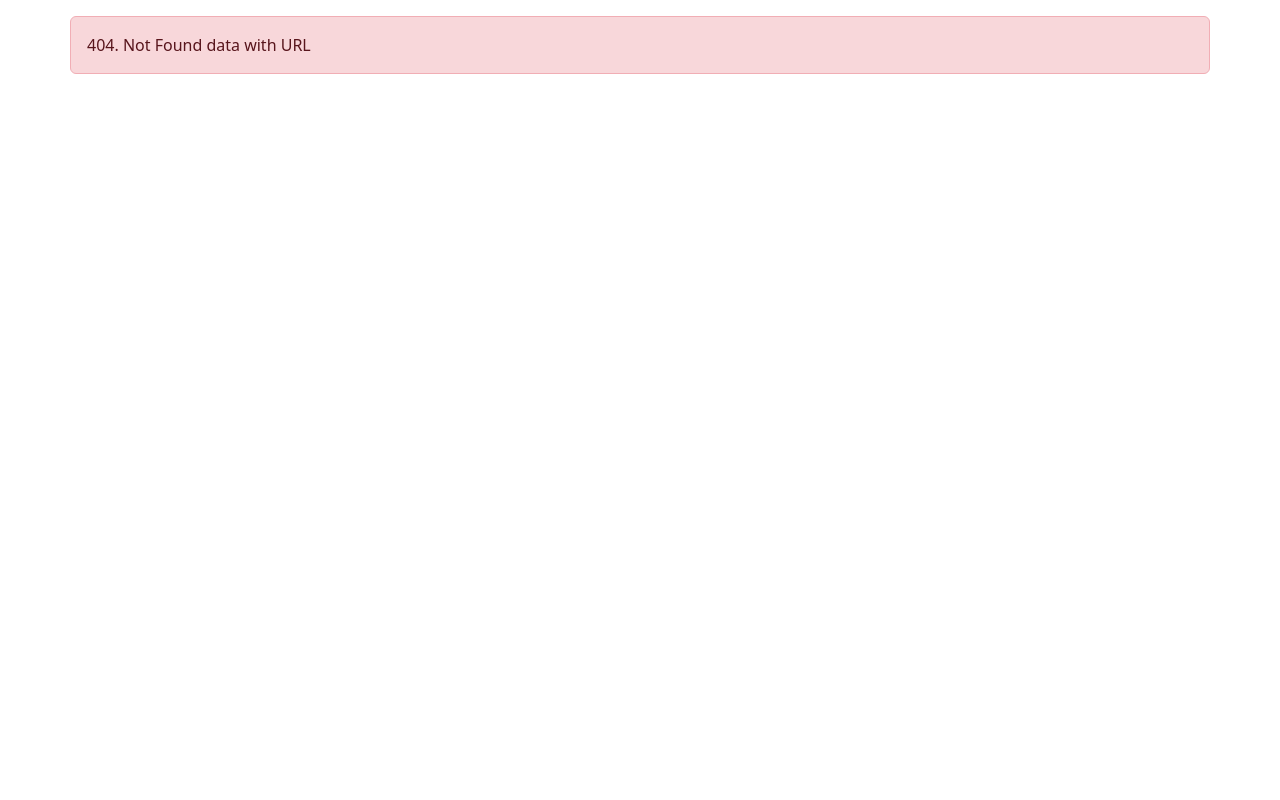
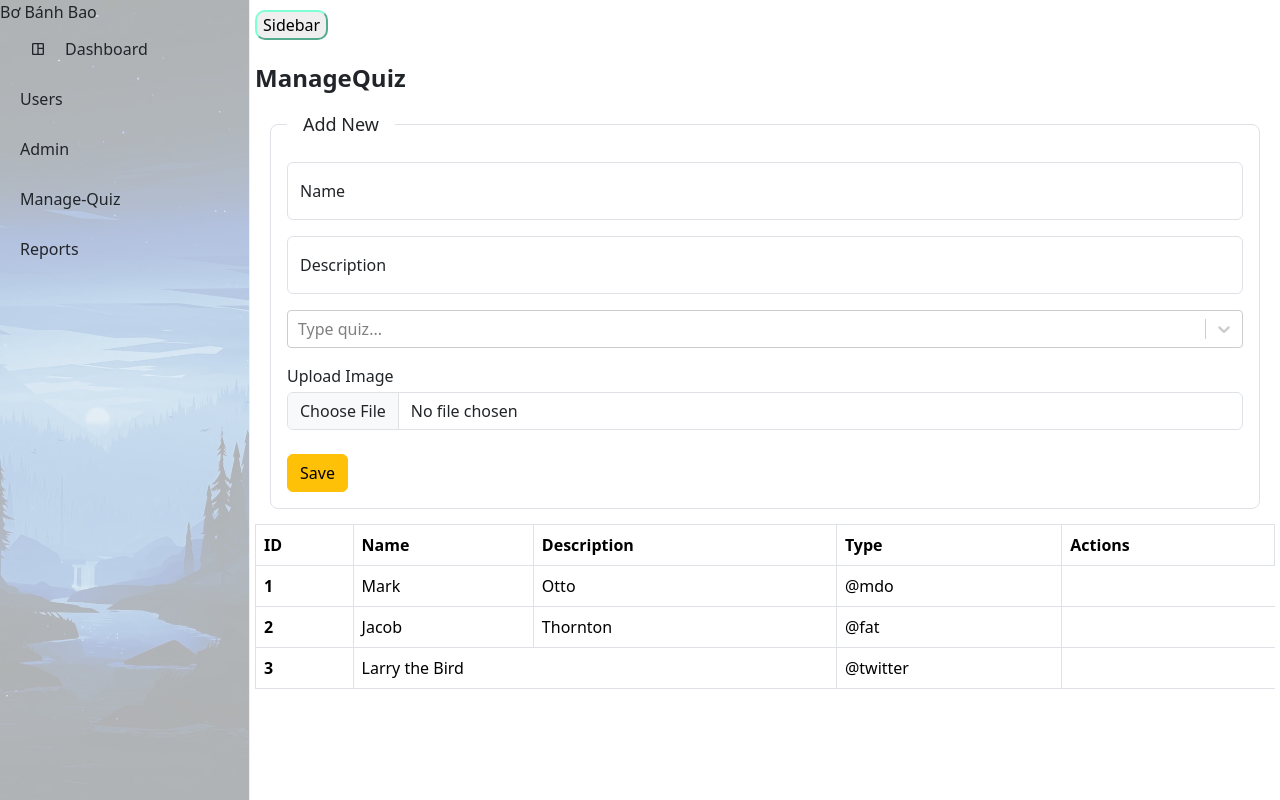
Before and after one commit to Jason-NamNguyen/project-1, a React (Create React App) app: page /admin/manage-quizzes in a window 1280 px wide. Before the commit this address had no page. Built offline with nearby package versions, Linux system fonts and the light colour scheme.

Commit message:
update 21/10 master

```diff
--- a/package.json
+++ b/package.json
@@ -20,6 +20,7 @@
     "react-redux": "^9.1.2",
     "react-router-dom": "^6.23.1",
     "react-scripts": "^5.0.1",
+    "react-select": "5.8.1",
     "react-toastify": "^10.0.5",
     "redux": "^5.0.1",
     "redux-persist": "^6.0.0",
--- /dev/null
+++ b/src/Components/Admin/Content/Quiz/ManageQuiz.js
@@ -0,0 +1,101 @@
+import Table from 'react-bootstrap/Table';
+import Select from 'react-select';
+import { useState } from 'react';
+import './ManageQuiz.scss';
+import { postCreateNewQuiz } from '../../../../Services/apiService';
+import { toast } from 'react-toastify';
+import TableQuiz from './TableQuiz';
+const options = [
+    { value: 'EASY', label: 'Easy' },
+    { value: 'MEDIUM', label: 'Medium' },
+    { value: 'HARD', label: 'Hard' },
+]
+const ManageQuiz = (props) => {
+    const [name, setName] = useState('')
+    const [description, setDescription] = useState('')
+    const [type, setType] = useState('')
+    const [image, setImage] = useState(null)
+
+    const handleChangeFile = (event) => {
+        if (event.target && event.target.files && event.target.files[0]) {
+            setImage(event.target.files[0]);
+        }
+    }
+
+    const handleSubmitNewQuiz = async () => {
+        if (!name || !description) {
+            toast.error('Name/Description is required')
+            return
+        }
+        let data = await postCreateNewQuiz(description, name, type?.value, image);
+        console.log('>>>Check Data Submit: ', data)
+        if (data && data.EC === 0) {
+            toast.success(data.EM)
+            setName('')
+            setDescription('')
+            setType('')
+            setImage(null)
+        } else { toast.error(data.EM) }
+
+    }
+    return (
+        <div className="manage-quiz">
+            <div className="title"> ManageQuiz</div>
+            <div className="add-new-quiz">
+                <fieldset className='border rounded-3 p-3'>
+                    <legend className='float-none w-auto px-3'>Add New</legend>
+                    <div className="form-floating mb-3">
+                        <input
+                            type="text"
+                            className="form-control"
+                            placeholder='Name'
+                            value={name}
+                            onChange={(event) => setName(event.target.value)}
+                        />
+                        <label >Name</label>
+
+                    </div>
+                    <div className="form-floating">
+                        <input
+                            type="type"
+                            className="form-control"
+                            placeholder='Description'
+                            value={description}
+                            onChange={(event) => setDescription(event.target.value)}
+                        />
+                        <label >Description</label>
+                    </div>
+                    <div className="my-3">
+                        <Select
+                            placeholder={'Type quiz...'}
+                            options={options}
+                            onChange={setType}
+                        />
+                    </div>
+                    <div className="more-actions form-group">
+                        <div className='my-1'>Upload Image</div>
+                        <input
+                            type='file'
+                            className="form-control"
+                            onChange={(event) => handleChangeFile(event)}
+                        />
+                    </div>
+                    <div className='mt-4'>
+                        <button
+                            className='btn btn-warning'
+                            onClick={() => handleSubmitNewQuiz()}
+
+                        >
+                            Save</button>
+                    </div>
+                </fieldset>
+
+
+            </div>
+            <div className="list-quiz">
+                <TableQuiz />
+            </div>
+        </div>
+    )
+}
+export default ManageQuiz
--- /dev/null
+++ b/src/Components/Admin/Content/Quiz/ManageQuiz.scss
@@ -0,0 +1,17 @@
+.manage-quiz {
+    .title {
+        font-size: 24px;
+        font-weight: 600;
+    }
+
+    .add-new-quiz {
+        padding: 15px;
+
+        legend {
+            font-size: 18px;
+            font-weight: 400;
+        }
+
+    }
+
+}
--- /dev/null
+++ b/src/Components/Admin/Content/Quiz/TableQuiz.js
@@ -0,0 +1,37 @@
+import { Table } from "react-bootstrap"
+
+const TableQuiz = (props) => {
+    return (
+        <table className="table table-hover table-bordered">
+            <thead>
+                <tr>
+                    <th scope="col">ID</th>
+                    <th scope="col">Name</th>
+                    <th scope="col">Description</th>
+                    <th scope="col">Type</th>
+                    <th scope="col">Actions</th>
+                </tr>
+            </thead>
+            <tbody>
+                <tr>
+                    <th scope="row">1</th>
+                    <td>Mark</td>
+                    <td>Otto</td>
+                    <td>@mdo</td>
+                </tr>
+                <tr>
+                    <th scope="row">2</th>
+                    <td>Jacob</td>
+                    <td>Thornton</td>
+                    <td>@fat</td>
+                </tr>
+                <tr>
+                    <th scope="row">3</th>
+                    <td colspan="2">Larry the Bird</td>
+                    <td>@twitter</td>
+                </tr>
+            </tbody>
+        </table>
+    )
+}
+export default TableQuiz
--- a/src/Components/Admin/Sidebar.js
+++ b/src/Components/Admin/Sidebar.js
@@ -12,7 +12,7 @@ const SidebarComponent = (props) => {
                     <MenuItem icon={<MdOutlineSpaceDashboard />} component={<Link to="/admin" />}>Dashboard</MenuItem>
                     <MenuItem component={<Link to="/admin/manage-users" />}>Users</MenuItem>
                     <MenuItem component={<Link to="/admin/manage-admin" />}>Admin</MenuItem>
-                    <MenuItem component={<Link to="/admin/products" />}>Products</MenuItem>
+                    <MenuItem component={<Link to="/admin/manage-quizzes" />}>Manage-Quiz</MenuItem>
                     <MenuItem>Reports </MenuItem>
                 </Menu>
             </Sidebar>
--- a/src/Components/Users/DetailQuiz.js
+++ b/src/Components/Users/DetailQuiz.js
@@ -1,9 +1,10 @@
 import { useEffect, useState } from "react";
 import { useLocation, useParams } from "react-router-dom";
-import { getDetailQuiz } from "../../Services/apiService";
+import { getDetailQuiz, postSubmitQuiz } from "../../Services/apiService";
 import './DetailQuiz.scss';
 import _ from 'lodash';
 import Question from "./Question";
+import ModalResult from "./ModalResult";
 
 const DetailQuiz = (props) => {
     const params = useParams();
@@ -11,13 +12,15 @@ const DetailQuiz = (props) => {
     const quizId = params.id;
     const [dataQuiz, setDataQuiz] = useState([]);
     const [index, setIndex] = useState(0);
+    const [isShowModalResult, setIsShowModalResult] = useState(false);
+    const [dataModalResult, setDataModalResult] = useState([]);
+
     useEffect(() => {
         fetchDetailQuiz();
     }, [quizId])
 
     const fetchDetailQuiz = async () => {
         let res = await getDetailQuiz(quizId);
-        console.log('Check Question: ', res)
         if (res && res.EC === 0) {
             let raw = res.DT;
             let data = _.chain(raw)
@@ -54,7 +57,58 @@ const DetailQuiz = (props) => {
         if (index - 1 < 0) return;
         setIndex(index - 1);
     }
-    const handleFinish = () => {
+    const handleFinish = async () => {
+        // {
+        //     "quizId": 1,
+        //     "answers": [
+        //         {
+        //             "questionId": 1,
+        //             "userAnswerId": [3]
+        //         },
+        //         {
+        //             "questionId": 2,
+        //             "userAnswerId": [6]
+        //         }
+        //     ]
+        // }
+        console.log('check finish befor submit >>>', dataQuiz)
+        let payload = {
+            quizId: +quizId,
+            answers: []
+        };
+        let answers = [];
+        if (dataQuiz && dataQuiz.length > 0) {
+            dataQuiz.forEach(item => {
+                let questionId = item.questionId;
+                let userAnswerId = [];
+                //todo answer
+                item.answers.forEach(a => {
+                    if (a.isSelected === true)
+                        userAnswerId.push(a.id)
+                })
+
+                answers.push({
+                    questionId: +questionId,
+                    userAnswerId: userAnswerId
+                })
+            })
+            payload.answers = answers
+            // console.log('>>>check payload: ', payload)
+            //submit Quiz
+            let res = await postSubmitQuiz(payload)
+            console.log('>>>>check res', res)
+            if (res && res.EC === 0) {
+                setDataModalResult({
+                    countCorrect: res.DT.countCorrect,
+                    countTotal: res.DT.countTotal,
+                    quizData: res.DT.quizData
+                })
+                setIsShowModalResult(true)
+            } else {
+                alert('Something wrong')
+            }
+
+        }
 
     }
     const handleCheckBox = (answersId, questionId) => {
@@ -118,7 +172,11 @@ const DetailQuiz = (props) => {
             <div className="right-detail-quiz">
                 Countdown
             </div>
-
+            <ModalResult
+                show={isShowModalResult}
+                setShow={setIsShowModalResult}
+                dataModalResult={dataModalResult}
+            />
         </div >
     )
 }
--- /dev/null
+++ b/src/Components/Users/ModalResult.js
@@ -0,0 +1,33 @@
+import Button from 'react-bootstrap/Button';
+import Modal from 'react-bootstrap/Modal';
+
+const ModalResult = (props) => {
+    const { show, setShow, dataModalResult } = props;
+    const handleClose = () => {
+        setShow(false);
+    }
+    console.log('>>>Check data result: ', dataModalResult)
+    return (
+        <>
+            <Modal show={show} onHide={handleClose} backdrop='static'>
+                <Modal.Header closeButton>
+                    <Modal.Title>Your Test Result</Modal.Title>
+                </Modal.Header>
+                <Modal.Body>
+                    <div>Total Question: <b>{dataModalResult.countTotal}</b></div>
+                    <div>Total Correct Answer: <b>{dataModalResult.countCorrect}</b></div>
+                </Modal.Body>
+                <Modal.Footer>
+                    <Button variant="secondary" onClick={handleClose}>
+                        Show Answer
+                    </Button>
+                    <Button variant="primary" onClick={handleClose}>
+                        Close
+                    </Button>
+                </Modal.Footer>
+            </Modal>
+        </>
+    );
+}
+
+export default ModalResult;
--- a/src/Components/Users/Question.js
+++ b/src/Components/Users/Question.js
@@ -6,8 +6,6 @@ const Question = (props) => {
         return (<></>)
     }
     const handleSelectBox = (event, aId, qId) => {
-        // console.log('>> isChecked:', event.target.checked)
-        console.log('data props:', aId, qId);
         props.handleCheckBox(aId, qId)
     }
     return (
--- a/src/Layout.js
+++ b/src/Layout.js
@@ -18,6 +18,7 @@ import 'react-toastify/dist/ReactToastify.css';
 import Register from './Components/Auth/Register';
 import ListQuiz from './Components/Users/ListQuiz';
 import DetailQuiz from './Components/Users/DetailQuiz';
+import ManageQuiz from './Components/Admin/Content/Quiz/ManageQuiz';
 const Layout = () => {
     const NotFound = () => {
         return (
@@ -60,8 +61,8 @@ const Layout = () => {
                         element: <ManageAdmin />
                     },
                     {
-                        path: "products",
-                        element: <Products />
+                        path: "manage-quizzes",
+                        element: <ManageQuiz />
                     }
                 ]
             },
--- a/src/Services/apiService.js
+++ b/src/Services/apiService.js
@@ -36,6 +36,11 @@ const postRegister = (username, email, password) => {
     return axios.post(`api/v1/register`, { username, email, password });
 }
 
+const postSubmitQuiz = (data) => {
+    console.log('>>>check copy data: ', { ...data })
+    return axios.post(`/api/v1/quiz-submit`, { ...data });
+}
+
 const getQuizbyUser = () => {
     return axios.get('api/v1/quiz-by-participant')
 }
@@ -44,6 +49,17 @@ const getDetailQuiz = (id) => {
     return axios.get(`api/v1/questions-by-quiz?quizId=${id}`)
 }
 
+const postCreateNewQuiz = (description, name, type, image) => {
+    //Submit Data
+    const data = new FormData();
+    data.append('description', description);
+    data.append('name', name);
+    data.append('difficulty', type);
+    data.append('quizImage', image);
+    return axios.post('api/v1/quiz', data);
+}
 export {
-    postCreateNewUser, getAllUser, putUpdateUser, deleteUser, getUserWithPaginate, postLogin, postRegister, getQuizbyUser, getDetailQuiz
+    postCreateNewUser, getAllUser, putUpdateUser, deleteUser, getUserWithPaginate,
+    postLogin, postRegister, getQuizbyUser, getDetailQuiz, postSubmitQuiz,
+    postCreateNewQuiz
 }
```
Also changed, not shown: 1 other file (tests, documents, lock files or other folders).
